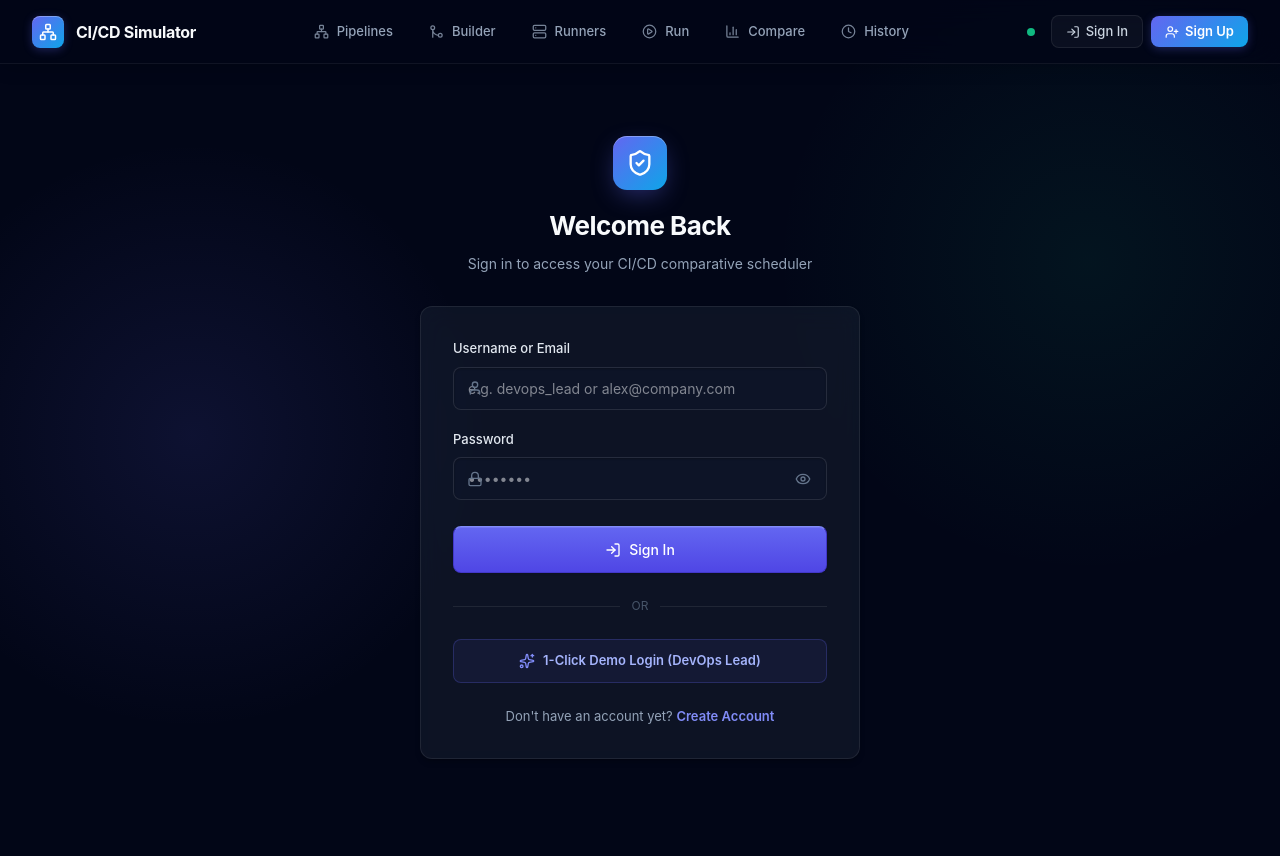
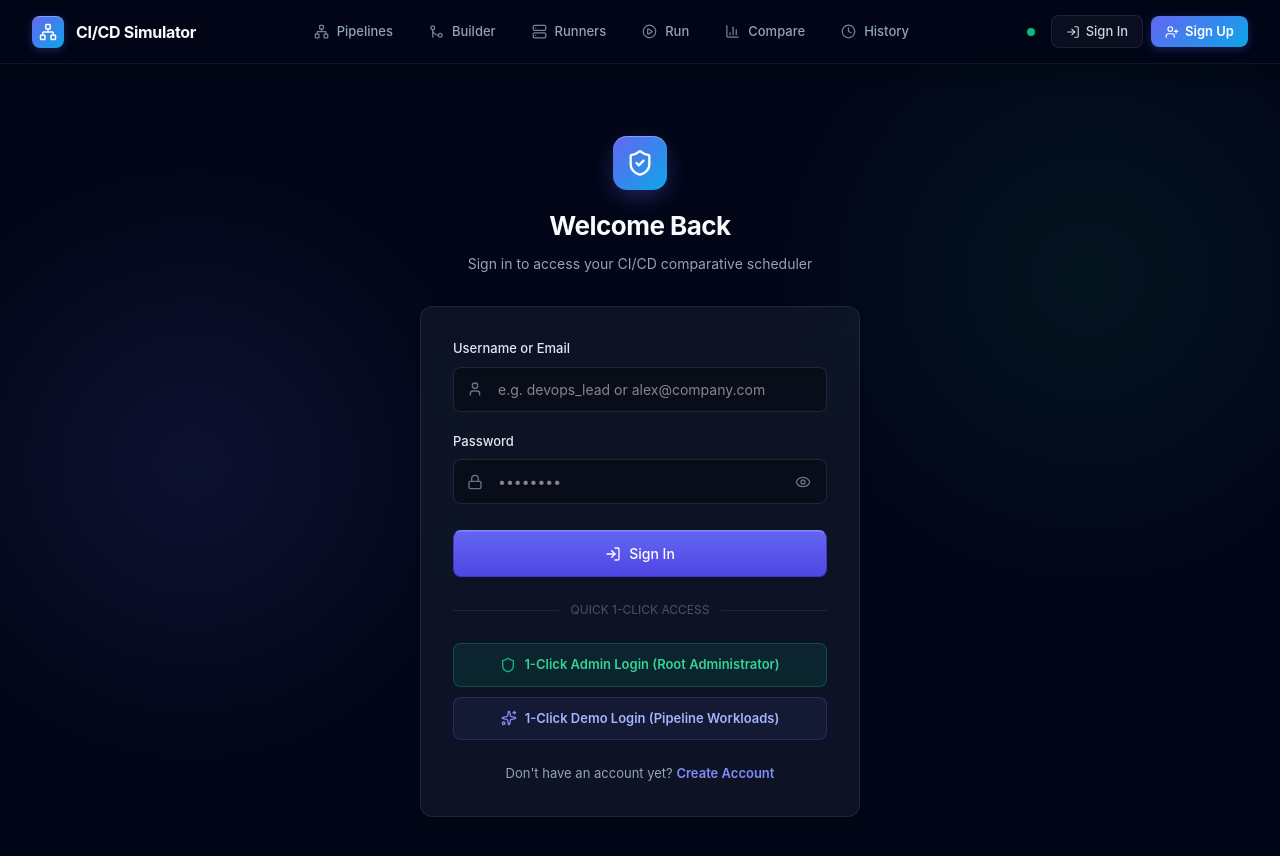
Before and after one commit to mustafaa1717/CI-CD-PIPELINE-SCHEDULAR, a React app in the folder frontend/: page /login in a window 1280 px wide. Shown: the top 856 px of the page. Built offline with nearby package versions, Linux system fonts and the light colour scheme; the HTML template or start-up script is replaced by a standard one.

Commit message:
fix: resolve icon placeholder overlap, simplify auth prompt, and add 1-click admin login

```diff
--- a/frontend/src/index.css
+++ b/frontend/src/index.css
@@ -140,20 +140,28 @@ body {
 
 /* Inputs */
 input, select, textarea {
-  background: rgba(15, 23, 42, 0.6) !important;
-  border: 1px solid rgba(255, 255, 255, 0.1) !important;
-  color: #f8fafc !important;
-  border-radius: 8px !important;
-  padding: 10px 14px !important;
-  font-family: inherit !important;
-  font-size: 14px !important;
-  outline: none !important;
-  transition: all 0.2s !important;
-  box-shadow: inset 0 1px 2px rgba(0,0,0,0.2) !important;
+  background: rgba(15, 23, 42, 0.6);
+  border: 1px solid rgba(255, 255, 255, 0.1);
+  color: #f8fafc;
+  border-radius: 8px;
+  padding: 10px 14px;
+  font-family: inherit;
+  font-size: 14px;
+  outline: none;
+  transition: all 0.2s;
+  box-shadow: inset 0 1px 2px rgba(0,0,0,0.2);
 }
 input:focus, select:focus, textarea:focus {
-  border-color: #6366f1 !important;
-  box-shadow: 0 0 0 3px rgba(99, 102, 241, 0.25), inset 0 1px 2px rgba(0,0,0,0.2) !important;
+  border-color: #6366f1;
+  box-shadow: 0 0 0 3px rgba(99, 102, 241, 0.25), inset 0 1px 2px rgba(0,0,0,0.2);
+}
+
+.input-icon-left {
+  padding-left: 44px !important;
+}
+.input-icon-both {
+  padding-left: 44px !important;
+  padding-right: 44px !important;
 }
 
 /* Toast overrides */
--- a/frontend/src/pages/Home.jsx
+++ b/frontend/src/pages/Home.jsx
@@ -46,25 +46,15 @@ export default function Home() {
     <div style={{ maxWidth: '1100px', margin: '0 auto', animation: 'fade-in 0.4s ease-out' }}>
       <style>{`@keyframes fade-in { from { opacity: 0; transform: translateY(10px); } to { opacity: 1; transform: translateY(0); } }`}</style>
 
-      {/* Auth Banner if guest */}
+      {/* Auth Actions if guest */}
       {!isAuthenticated && (
-        <div className="glass-card" style={{ padding: '20px 24px', marginBottom: '28px', border: '1px solid rgba(99,102,241,0.3)', background: 'linear-gradient(135deg, rgba(99,102,241,0.1), rgba(168,85,247,0.05))', display: 'flex', justifyContent: 'space-between', alignItems: 'center', flexWrap: 'wrap', gap: '16px' }}>
-          <div>
-            <h3 style={{ margin: '0 0 6px 0', fontSize: '16px', fontWeight: '600', color: '#f8fafc', display: 'flex', alignItems: 'center', gap: '8px' }}>
-              <Lock size={18} color="#818cf8" /> Multi-Tenant Authentication Enforced
-            </h3>
-            <p style={{ margin: 0, fontSize: '13px', color: '#cbd5e1', lineHeight: '1.5' }}>
-              Sign in with your DevOps account to isolate and manage your own pipelines, or log in as Admin to oversee the shared cluster.
-            </p>
-          </div>
-          <div style={{ display: 'flex', gap: '10px' }}>
-            <Link to="/login" className="btn-primary" style={{ padding: '8px 16px', fontSize: '13px' }}>
-              <LogIn size={15} /> Sign In
-            </Link>
-            <Link to="/signup" className="btn-secondary" style={{ padding: '8px 16px', fontSize: '13px' }}>
-              Create Account
-            </Link>
-          </div>
+        <div style={{ display: 'flex', justifyContent: 'flex-end', alignItems: 'center', gap: '10px', marginBottom: '20px' }}>
+          <Link to="/login" className="btn-primary" style={{ padding: '8px 18px', fontSize: '13px', display: 'flex', alignItems: 'center', gap: '6px' }}>
+            <LogIn size={15} /> Sign In
+          </Link>
+          <Link to="/signup" className="btn-secondary" style={{ padding: '8px 18px', fontSize: '13px', display: 'flex', alignItems: 'center', gap: '6px' }}>
+            Create Account
+          </Link>
         </div>
       )}
 
--- a/frontend/src/pages/Login.jsx
+++ b/frontend/src/pages/Login.jsx
@@ -1,7 +1,7 @@
 import { useState } from 'react';
 import { Link, useNavigate } from 'react-router-dom';
 import { useAuth } from '../context/AuthContext';
-import { Lock, User, Eye, EyeOff, LogIn, Sparkles, ShieldCheck } from 'lucide-react';
+import { Lock, User, Eye, EyeOff, LogIn, Sparkles, ShieldCheck, Shield } from 'lucide-react';
 
 export default function Login() {
   const [identifier, setIdentifier] = useState('');
@@ -21,6 +21,18 @@ export default function Login() {
 
     if (res.success) {
       navigate('/run');
+    }
+  };
+
+  const handleQuickAdmin = async () => {
+    setLoading(true);
+    let res = await login('admin_devops', 'password123');
+    if (!res.success) {
+      res = await login('admin@cicd.io', 'password123');
+    }
+    setLoading(false);
+    if (res.success) {
+      navigate('/admin');
     }
   };
 
@@ -74,18 +86,19 @@ export default function Login() {
               Username or Email
             </label>
             <div style={{ position: 'relative' }}>
-              <div style={{ position: 'absolute', left: '14px', top: '50%', transform: 'translateY(-50%)', color: '#64748b' }}>
+              <div style={{ position: 'absolute', left: '14px', top: '50%', transform: 'translateY(-50%)', color: '#64748b', pointerEvents: 'none', display: 'flex', alignItems: 'center' }}>
                 <User size={16} />
               </div>
               <input
                 type="text"
                 required
+                className="input-icon-left"
                 value={identifier}
                 onChange={e => setIdentifier(e.target.value)}
                 placeholder="e.g. devops_lead or alex@company.com"
                 style={{
                   width: '100%',
-                  padding: '11px 14px 11px 40px',
+                  padding: '11px 14px 11px 44px',
                   borderRadius: '8px',
                   background: 'rgba(0,0,0,0.3)',
                   border: '1px solid rgba(255,255,255,0.1)',
@@ -107,18 +120,19 @@ export default function Login() {
               Password
             </label>
             <div style={{ position: 'relative' }}>
-              <div style={{ position: 'absolute', left: '14px', top: '50%', transform: 'translateY(-50%)', color: '#64748b' }}>
+              <div style={{ position: 'absolute', left: '14px', top: '50%', transform: 'translateY(-50%)', color: '#64748b', pointerEvents: 'none', display: 'flex', alignItems: 'center' }}>
                 <Lock size={16} />
               </div>
               <input
                 type={showPw ? 'text' : 'password'}
                 required
+                className="input-icon-both"
                 value={password}
                 onChange={e => setPassword(e.target.value)}
                 placeholder="••••••••"
                 style={{
                   width: '100%',
-                  padding: '11px 42px 11px 40px',
+                  padding: '11px 44px 11px 44px',
                   borderRadius: '8px',
                   background: 'rgba(0,0,0,0.3)',
                   border: '1px solid rgba(255,255,255,0.1)',
@@ -166,9 +180,37 @@ export default function Login() {
         {/* Divider */}
         <div style={{ display: 'flex', alignItems: 'center', gap: '12px', margin: '24px 0', color: '#475569', fontSize: '12px' }}>
           <div style={{ flex: 1, height: '1px', background: 'rgba(255,255,255,0.08)' }} />
-          <span>OR</span>
+          <span>QUICK 1-CLICK ACCESS</span>
           <div style={{ flex: 1, height: '1px', background: 'rgba(255,255,255,0.08)' }} />
         </div>
+
+        {/* Quick Admin Sign-in Button */}
+        <button
+          type="button"
+          onClick={handleQuickAdmin}
+          disabled={loading}
+          style={{
+            width: '100%',
+            padding: '11px',
+            borderRadius: '8px',
+            background: 'rgba(16,185,129,0.1)',
+            border: '1px solid rgba(16,185,129,0.3)',
+            color: '#34d399',
+            fontSize: '13px',
+            fontWeight: '600',
+            cursor: 'pointer',
+            display: 'flex',
+            alignItems: 'center',
+            justifyContent: 'center',
+            gap: '8px',
+            marginBottom: '10px',
+            transition: 'all 0.2s',
+          }}
+          onMouseEnter={e => e.currentTarget.style.background = 'rgba(16,185,129,0.18)'}
+          onMouseLeave={e => e.currentTarget.style.background = 'rgba(16,185,129,0.1)'}>
+          <Shield size={16} style={{ color: '#10b981' }} />
+          1-Click Admin Login (Root Administrator)
+        </button>
 
         {/* Quick Demo Sign-in */}
         <button
@@ -194,7 +236,7 @@ export default function Login() {
           onMouseEnter={e => e.currentTarget.style.background = 'rgba(99,102,241,0.15)'}
           onMouseLeave={e => e.currentTarget.style.background = 'rgba(99,102,241,0.08)'}>
           <Sparkles size={16} style={{ color: '#818cf8' }} />
-          1-Click Demo Login (DevOps Lead)
+          1-Click Demo Login (Pipeline Workloads)
         </button>
 
         {/* Footer Link */}
```
Also changed, not shown: frontend/src/pages/Signup.jsx (+17 -12 lines).
